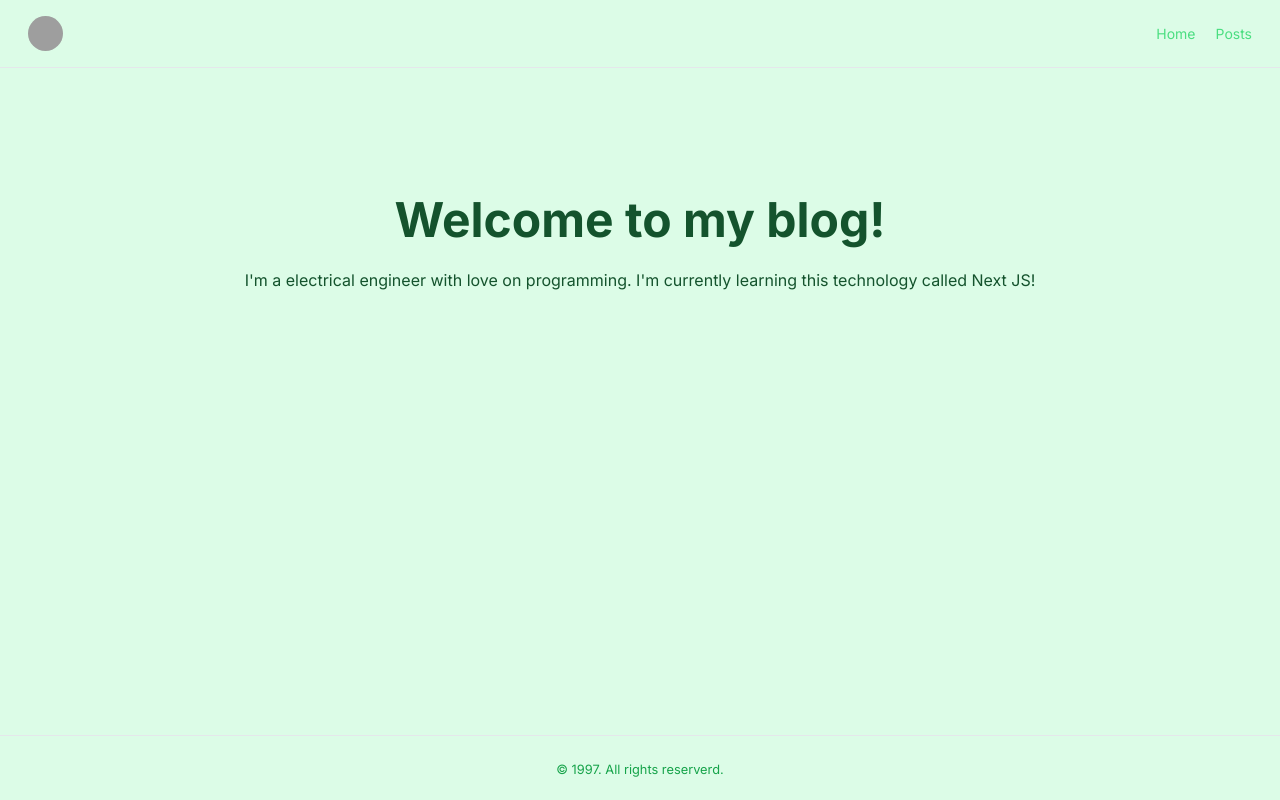
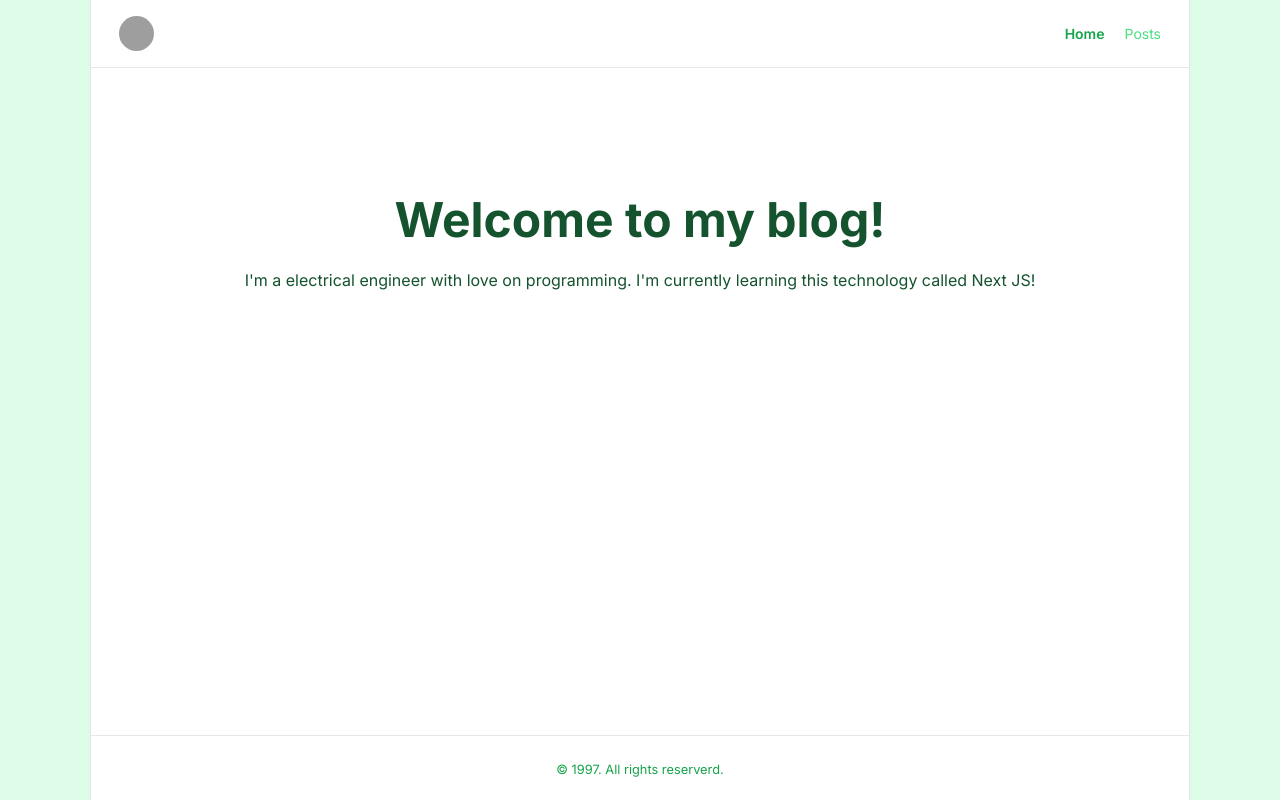
Before and after one commit to kelvincesar/nextjs-study, a Next.js app: page / in a window 1280 px wide. Built offline with nearby package versions, Linux system fonts and the light colour scheme; grey boxes are pictures that could not be loaded.

Commit message:
feature: more styles on header

```diff
--- /dev/null
+++ b/src/app/components/container.tsx
@@ -0,0 +1,5 @@
+export default function Container({ children }: Readonly<{ children: React.ReactNode }>) {
+    return <div className="max-w-[1100px] mx-auto bg-white min-h-screen flex flex-col border-l border-r">
+        {children}
+    </div>;
+}
--- a/src/app/components/header.tsx
+++ b/src/app/components/header.tsx
@@ -1,5 +1,7 @@
+"use client"
 import Image from "next/image";
 import Link from "next/link";
+import { usePathname } from "next/navigation";
 
 const navLinks = [
     {
@@ -13,6 +15,8 @@ const navLinks = [
 ];
 
 export default function Header() {
+    const pathname = usePathname();
+
     return (
         <header className="flex justify-between items-center py-4 px-7 border-b">
             <Link href="/">
@@ -28,7 +32,9 @@ export default function Header() {
                 <ul className="flex gap-x-5 text-[14px]">
                 {navLinks.map((link) => (
                     <li key={link.href}>
-                        <Link className="text-green-400" href={link.href}>{link.label}</Link>
+                        <Link className={` ${pathname == link.href ? "text-green-600 font-semibold" : "text-green-400"}`} href={link.href}>
+                            {link.label}
+                        </Link>
                     </li>
                 ))}
                 </ul>
--- a/src/app/layout.tsx
+++ b/src/app/layout.tsx
@@ -3,12 +3,13 @@ import { Inter } from "next/font/google";
 import "./globals.css";
 import Header from "./components/header";
 import Footer from "./components/footer";
+import Container from "./components/container";
 
 const inter = Inter({ subsets: ["latin"] });
 
 export const metadata: Metadata = {
-  title: "Create Next App",
-  description: "Generated by create next app",
+  title: "Kelvin's Blog",
+  description: "Kelvin Andrade Blog",
 };
 
 export default function RootLayout({
@@ -18,10 +19,12 @@ export default function RootLayout({
 }>) {
   return (
     <html lang="en">
-      <body className={`${inter.className} bg-green-100 text-green-900 flex flex-col min-h-screen`}>
+      <body className={`${inter.className} bg-green-100 text-green-900 min-h-screen`}>
+      <Container>
       <Header />
       {children}
       <Footer />
+      </Container>
       </body>
     </html>
   );
```
